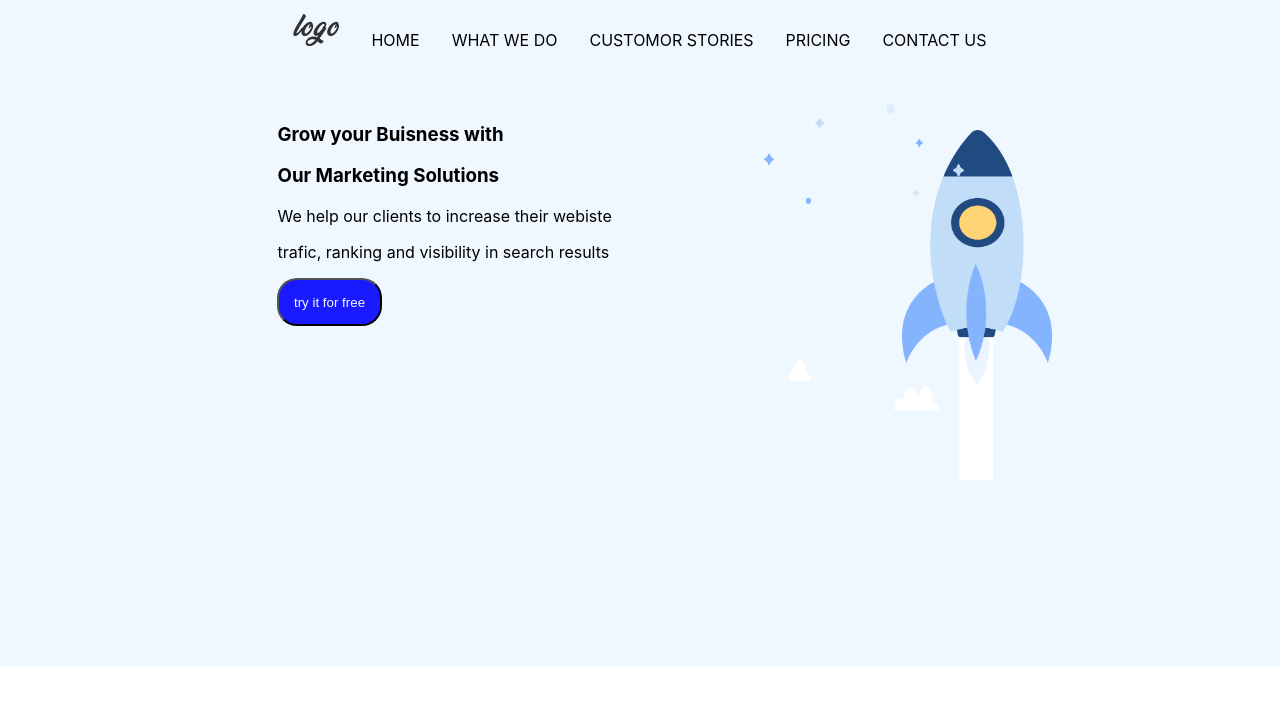
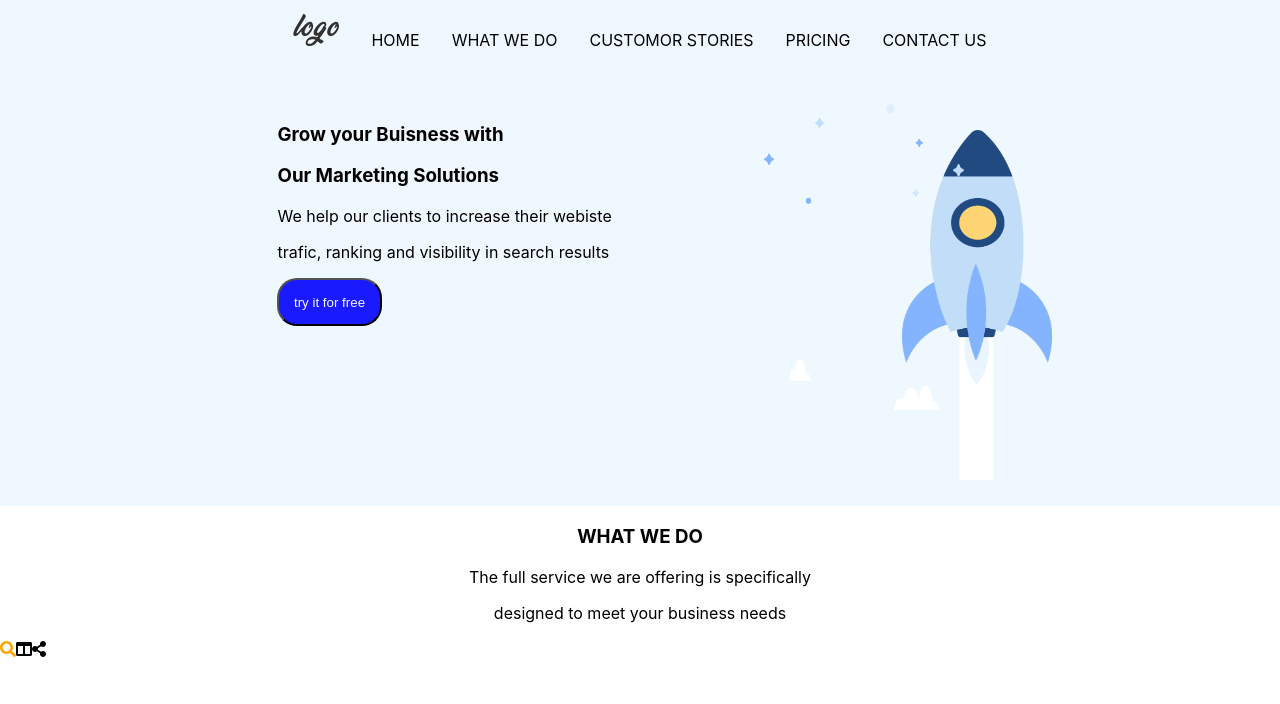
Before and after one commit to VukasinVujic/single_page_rocket, a React (Create React App) app: page / in a window 1280 px wide. Shown: the top 704 px of the page. Built offline with nearby package versions, Linux system fonts and the light colour scheme.

Commit message:
icons and blob work

```diff
--- a/package.json
+++ b/package.json
@@ -3,6 +3,10 @@
   "version": "0.1.0",
   "private": true,
   "dependencies": {
+    "@fortawesome/fontawesome-svg-core": "^1.2.27",
+    "@fortawesome/free-brands-svg-icons": "^5.12.1",
+    "@fortawesome/free-solid-svg-icons": "^5.12.1",
+    "@fortawesome/react-fontawesome": "^0.1.8",
     "@testing-library/jest-dom": "^4.2.4",
     "@testing-library/react": "^9.3.2",
     "@testing-library/user-event": "^7.1.2",
--- a/public/index.html
+++ b/public/index.html
@@ -11,7 +11,6 @@
     />
     <link rel="apple-touch-icon" href="%PUBLIC_URL%/logo192.png" />
     <link rel="manifest" href="%PUBLIC_URL%/manifest.json" />
-
     <title>React App</title>
   </head>
   <body>
--- a/src/App.css
+++ b/src/App.css
@@ -1,10 +1,14 @@
+
 /* header */
 
+html {
+  scroll-behavior: smooth;
+}
+body {
+  font-family: 'Open Sans' cursive;
+}
 
 .headerList {
-  /* display: flex;
-  justify-content: center;
-  align-content: center; */
   list-style-type: none;
   margin: 0;
   padding: 0;
@@ -98,3 +102,7 @@ li a {
 }
 
 /* what we do */
+
+.whatWoDoCenter{
+  text-align: center;
+}
--- a/src/App.js
+++ b/src/App.js
@@ -2,6 +2,13 @@ import React from 'react';
 import './App.css';
 import './layouts/header';
 import Header from './layouts/header';
+import WhatWeDo from './mainPart/whatWeDo';
+import './index.css';
+import { library } from '@fortawesome/fontawesome-svg-core'
+import { FontAwesomeIcon } from '@fortawesome/react-fontawesome'
+import { faStroopwafel } from '@fortawesome/free-solid-svg-icons'
+
+library.add(faStroopwafel)
 
 class App extends React.Component {
 
@@ -10,6 +17,7 @@ class App extends React.Component {
     return (
       <div>
       <Header/>
+      <WhatWeDo/>
       </div>
     )
   }
--- a/src/index.css
+++ b/src/index.css
@@ -1,3 +1,9 @@
+ @import url('https://fonts.googleapis.com/css?family=Open+Sans&display=swap');
+
+body {
+  font-family: 'Open Sans' , ;
+}
+
 body {
   margin: 0;
   font-family: -apple-system, BlinkMacSystemFont, 'Segoe UI', 'Roboto', 'Oxygen',
--- a/src/layouts/header.js
+++ b/src/layouts/header.js
@@ -1,6 +1,5 @@
 import React from 'react';
 import logo from '../images/logo.png';
-// import rocket1 from '../images/rocket1.png';
 import rocket2 from '../images/rocket2.png';
 import rocket3 from '../images/rocket3.png';
 import rocket4 from '../images/rocket4.png';
@@ -16,7 +15,7 @@ class Header extends React.Component {
         let sticky = header.offsetTop;
 
         function myFunction(){
-            if(window.pageXOffset > sticky){
+            if(window.pageXOffset > sticky){ // add "=" for sticky to work
                 header.classList.add("sticky");
             }else {
                 header.classList.remove("sticky");
@@ -31,7 +30,7 @@ class Header extends React.Component {
                 <ul className="headerList" id="myHeader">
                     <li className="singleItemHeader"><a href=""><img src={logo} alt="some picture"/></a></li>
                     <li className="singleItemHeader"><a  href="#home">HOME</a></li>
-                    <li className="singleItemHeader"><a  href="#news">WHAT WE DO</a></li>
+                    <li className="singleItemHeader"><a  href="#whatWeDo">WHAT WE DO</a></li>
                     <li className="singleItemHeader"><a  href="#contact">CUSTOMOR STORIES</a></li>
                     <li className="singleItemHeader"><a  href="#about">PRICING</a></li>
                     <li className="singleItemHeader"><a  href="#about">CONTACT US</a></li>
@@ -51,10 +50,12 @@ class Header extends React.Component {
                     </div>
                     <br/><br/><br/><br/><br/>
                     <br/><br/><br/><br/>
-                    <br/><br/><br/><br/>
-                    <br/><br/><br/><br/>
                 </div>
+                {/* <div id="whatWeDo">
+                <h1 >what we do </h1>
 
+                </div>
+                 */}
 
             </div>
 
--- /dev/null
+++ b/src/mainPart/whatWeDo.js
@@ -0,0 +1,45 @@
+import React from 'react';
+import blob from '../images/blob1.svg';
+import { library } from '@fortawesome/fontawesome-svg-core';
+import { FontAwesomeIcon } from '@fortawesome/react-fontawesome';
+import { faStroopwafel,faSearch, faColumns, faShareAlt, faLightbulb, faFolderOpen, faHeart } from '@fortawesome/free-solid-svg-icons';
+import { faTwitter, faFacebookF, faInstagram, faYoutube, faVimeo, faVimeoV } from '@fortawesome/free-brands-svg-icons';
+
+
+library.add(faStroopwafel)
+
+class WhatWeDo extends React.Component{
+    render(){
+        return(
+            <div>
+                <div className="whatWoDoCenter">
+                <h3>WHAT WE DO</h3>
+                <p>The full service we are offering is specifically</p>
+                <p>designed to meet your business needs</p>
+                </div>
+                <div className="icons&Text">
+                    {/* <img src={blob} alt=""/> */}
+
+                </div>
+                <FontAwesomeIcon icon={faSearch} color="orange" />
+                <FontAwesomeIcon icon={faColumns} />
+                <FontAwesomeIcon icon={faShareAlt} />
+
+                <br/>
+                {/* <FontAwesomeIcon icon={faTwitter} />
+                <FontAwesomeIcon icon={faFacebookF} />
+                <FontAwesomeIcon icon={faInstagram} />
+                <FontAwesomeIcon icon={faYoutube} />
+                <FontAwesomeIcon icon={faVimeoV} /> */}
+
+
+                {/* <FontAwesomeIcon icon={faHeart} /> */}
+                {/* <FontAwesomeIcon icon={faFolderOpen} /> */}
+                {/* <FontAwesomeIcon icon={faLightbulb} /> */}
+
+            </div>
+        )
+    }
+}
+
+export default WhatWeDo
```
Also changed, not shown: src/images/blob1.svg (added), 1 other file (tests, documents, lock files or other folders).
